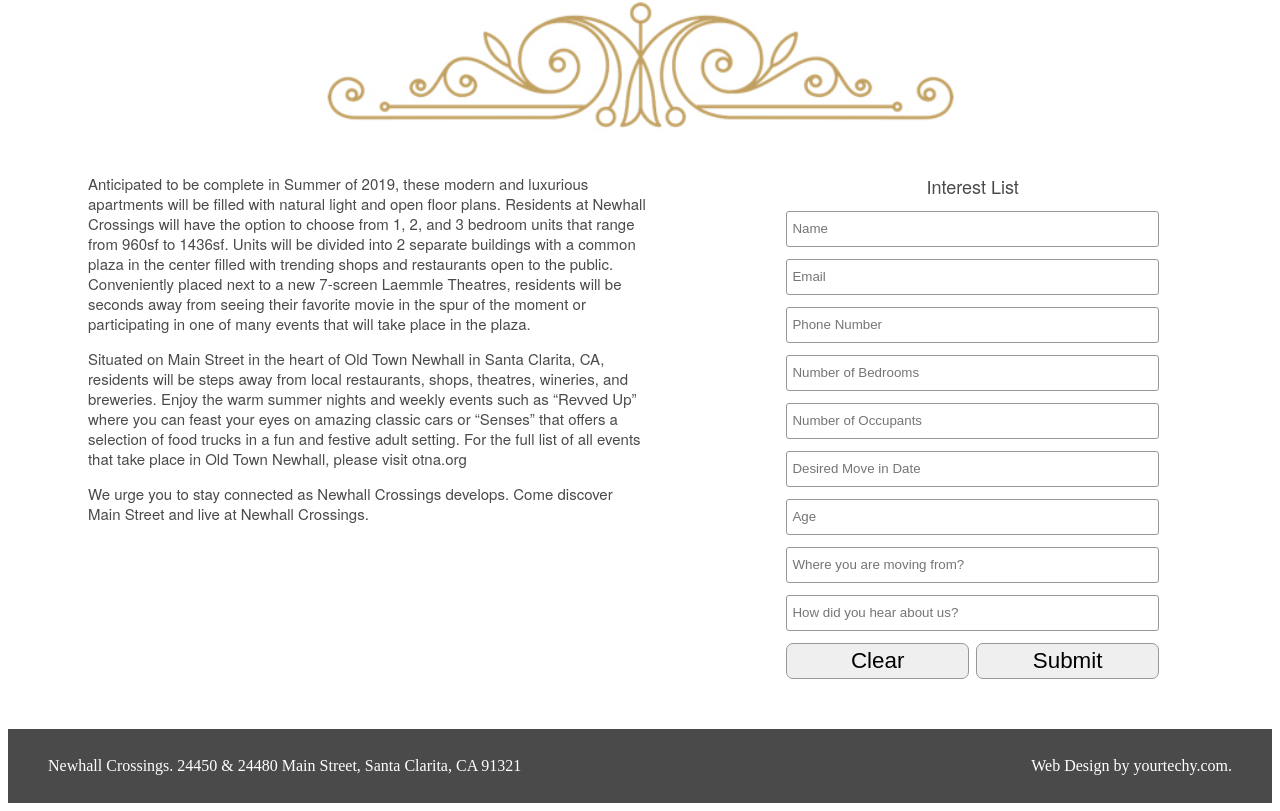
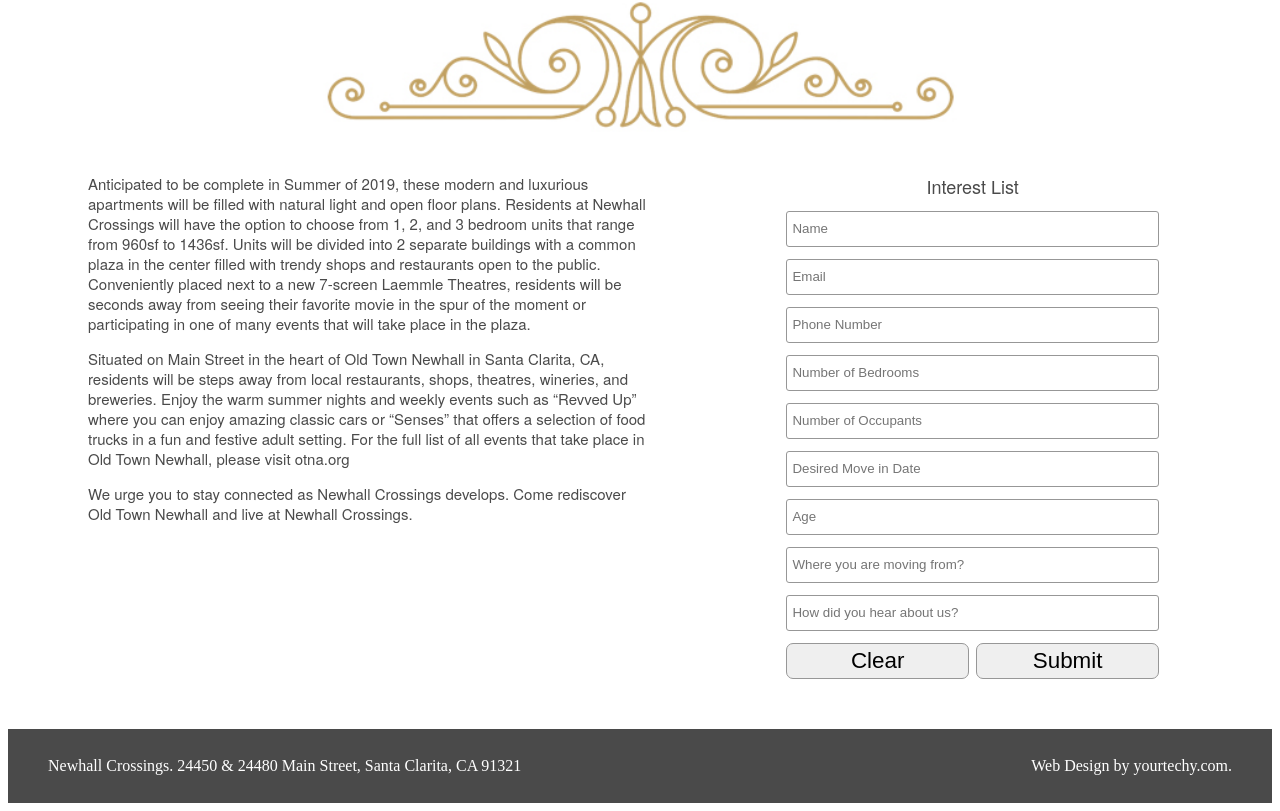
Before and after one commit to judesantos/responsive-design, a plain HTML site: page newhallcrossings/src/newhall-residences.html in a window 1280 px wide. Shown: the part 885-1696 px from the top of the page. Drawn offline with Linux system fonts and the light colour scheme.

Commit message:
new image and updated text

```diff
--- a/newhallcrossings/src/newhall-residences.html
+++ b/newhallcrossings/src/newhall-residences.html
@@ -39,13 +39,13 @@
           <article class="description">
             <header>
             <p>
-              Anticipated to be complete in Summer of 2019, these modern and luxurious apartments will be filled with natural light and open floor plans.  Residents at Newhall Crossings will have the option to choose from 1, 2, and 3 bedroom units that range from 960sf to 1436sf. Units will be divided into 2 separate buildings with a common plaza in the center filled with trending shops and restaurants open to the public.  Conveniently placed next to a new 7-screen Laemmle Theatres, residents will be seconds away from seeing their favorite movie in the spur of the moment or participating in one of many events that will take place in the plaza.
+              Anticipated to be complete in Summer of 2019, these modern and luxurious apartments will be filled with natural light and open floor plans.  Residents at Newhall Crossings will have the option to choose from 1, 2, and 3 bedroom units that range from 960sf to 1436sf. Units will be divided into 2 separate buildings with a common plaza in the center filled with trendy shops and restaurants open to the public.  Conveniently placed next to a new 7-screen Laemmle Theatres, residents will be seconds away from seeing their favorite movie in the spur of the moment or participating in one of many events that will take place in the plaza.
             </p>
             <p>
-              Situated on Main Street in the heart of Old Town Newhall in Santa Clarita, CA, residents will be steps away from local restaurants, shops, theatres, wineries, and breweries.  Enjoy the warm summer nights and weekly events such as “Revved Up” where you can feast your eyes on amazing classic cars or “Senses” that offers a selection of food trucks in a fun and festive adult setting.  For the full list of all events that take place in Old Town Newhall, please visit otna.org
+              Situated on Main Street in the heart of Old Town Newhall in Santa Clarita, CA, residents will be steps away from local restaurants, shops, theatres, wineries, and breweries.  Enjoy the warm summer nights and weekly events such as “Revved Up” where you can enjoy amazing classic cars or “Senses” that offers a selection of food trucks in a fun and festive adult setting.  For the full list of all events that take place in Old Town Newhall, please visit otna.org
             </p>
             <p>
-              We urge you to stay connected as Newhall Crossings develops.  Come discover Main Street and live at Newhall Crossings.
+              We urge you to stay connected as Newhall Crossings develops.  Come rediscover Old Town Newhall and live at Newhall Crossings.
             </p>
             </header>
           </article>
```
Also changed, not shown: newhallcrossings/src/assets/img/property_highlights.jpg (added).
